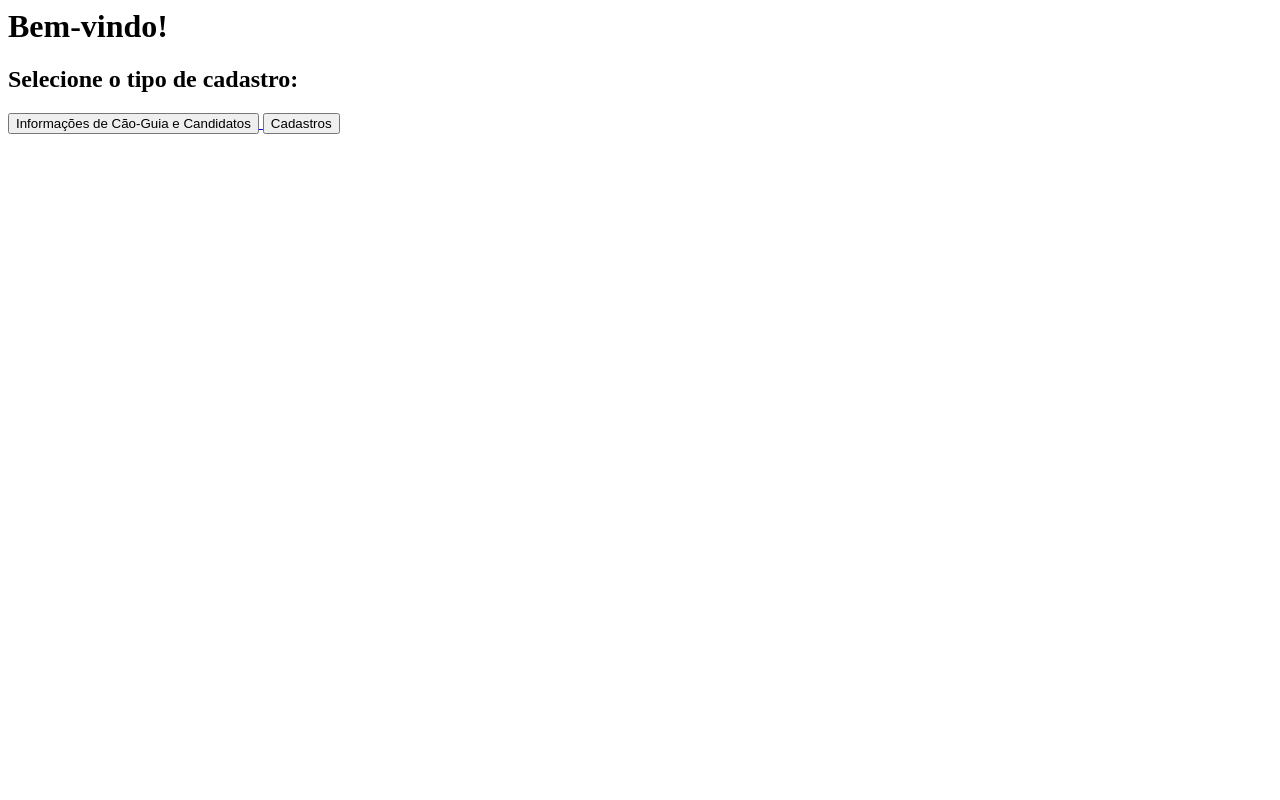
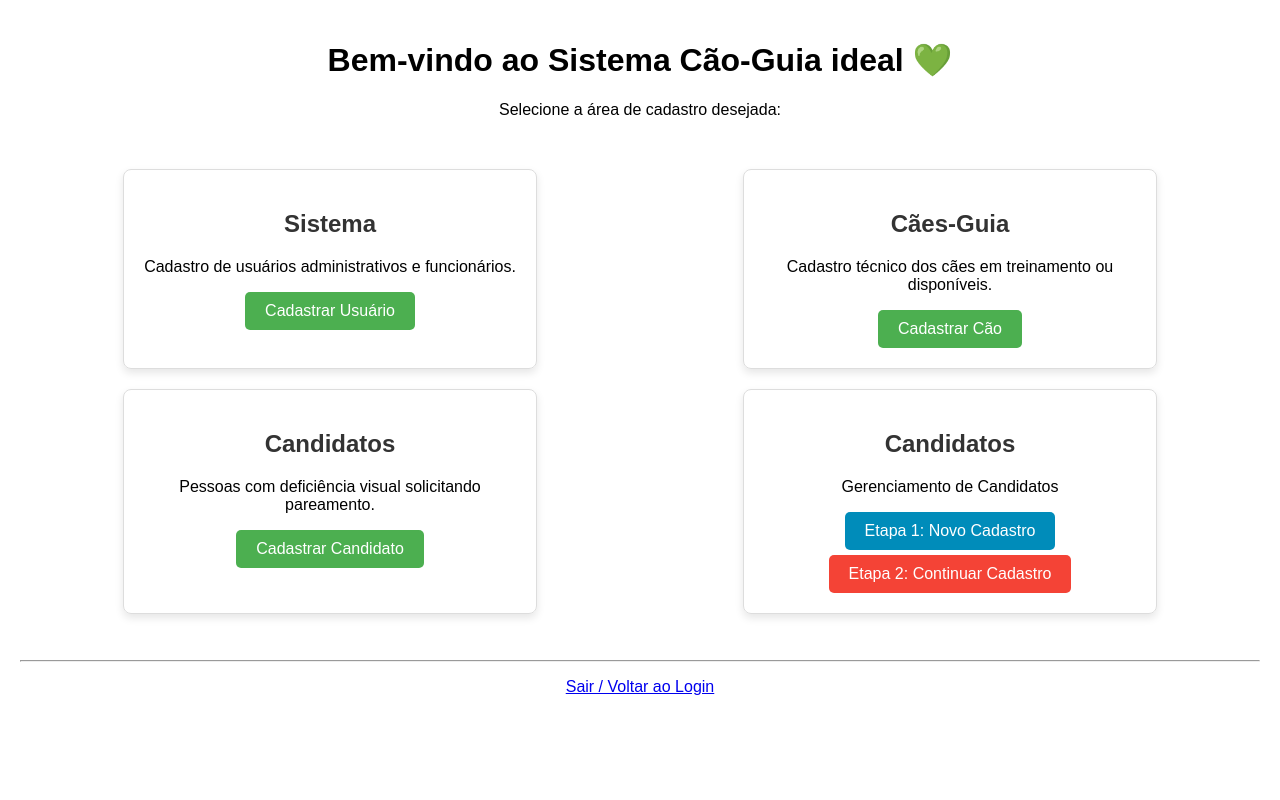
Before and after one commit to casaju/BD_PROTOTIPO, a Django app: page /home/ in a window 1280 px wide. Run offline with Django 5.2, Linux system fonts and the light colour scheme.

Commit message:
home page

```diff
--- a/cadastros/templates/cadastros/home.html
+++ b/cadastros/templates/cadastros/home.html
@@ -1,18 +1,96 @@
-<html>
+<!DOCTYPE html>
+<html lang="pt-br">
 <head>
+    <meta charset="UTF-8">
     <title>Página Inicial - Projeto Cão-Guia</title>
+    <style>
+        /* Estilo simples para dividir a tela em 3 partes */
+        body {
+            font-family: Arial, sans-serif;
+            text-align: center;
+            margin: 0;
+            padding: 20px;
+        }
+        .container {
+            display: flex;
+            justify-content: space-around;
+            flex-wrap: wrap;
+            margin-top: 50px;
+        }
+        .card {
+            border: 1px solid #ddd;
+            border-radius: 8px;
+            padding: 20px;
+            width: 30%;
+            min-width: 250px;
+            box-shadow: 0 4px 8px rgba(0,0,0,0.1);
+            margin-bottom: 20px;
+        }
+        .card h2 {
+            color: #333;
+        }
+        button {
+            background-color: #4CAF50;
+            color: white;
+            padding: 10px 20px;
+            border: none;
+            border-radius: 5px;
+            cursor: pointer;
+            font-size: 16px;
+        }
+        button:hover {
+            background-color: #45a049;
+        }
+    </style>
 </head>
 <body>
-    <h1>Bem-vindo!</h1>
-    <h2>Selecione o tipo de cadastro:</h2>
 
-    <a href="{% url 'informacoes_cadastros' %}">
-        <button>Informações de Cão-Guia e Candidatos</button>
+    <h1>Bem-vindo ao Sistema Cão-Guia ideal 💚 </h1>
+    <p>Selecione a área de cadastro desejada:</p>
+
+    <div class="container">
+
+        <div class="card">
+            <h2>Sistema</h2>
+            <p>Cadastro de usuários administrativos e funcionários.</p>
+            <a href="{% url 'cadastrar_usuario' %}">
+                <button>Cadastrar Usuário</button>
+            </a>
+        </div>
+
+        <div class="card">
+            <h2>Cães-Guia</h2>
+            <p>Cadastro técnico dos cães em treinamento ou disponíveis.</p>
+            <a href="{% url 'cadastrar_caoguia' %}">
+                <button>Cadastrar Cão</button>
+            </a>
+        </div>
+
+        <div class="card">
+            <h2>Candidatos</h2>
+            <p>Pessoas com deficiência visual solicitando pareamento.</p>
+            <a href="{% url 'cadastro_etapa1' %}">
+                <button>Cadastrar Candidato</button>
+            </a>
+        </div>
+
+    <div class="card">
+    <h2>Candidatos</h2>
+    <p>Gerenciamento de Candidatos</p>
+
+    <a href="{% url 'cadastro_etapa1' %}">
+        <button style="background-color: #008CBA; margin-bottom: 5px;">Etapa 1: Novo Cadastro</button>
     </a>
+    <br>
+    <a href="{% url 'verificar_cpf_etapa2' %}">
+        <button style="background-color: #f44336;">Etapa 2: Continuar Cadastro</button>
+    </a>
+        </div>
+    </div>
 
-    <a href="{% url 'cadastro_inicio' %}">
-        <button>Cadastros</button>
-    </a>
+    <br>
+    <hr>
+    <p><a href="{% url 'login' %}">Sair / Voltar ao Login</a></p>
 
 </body>
 </html>
--- a/cadastros/urls.py
+++ b/cadastros/urls.py
@@ -1,5 +1,5 @@
 from django.urls import path
-from .views import cadastro_etapa1, cadastrar_caoguia, cadastrar_usuario, cadastrar_formacao, cadastro_etapa2, cadastro_inicio, home, login_view
+from .views import cadastro_etapa1, cadastrar_caoguia, cadastrar_usuario, cadastrar_formacao, cadastro_etapa2, cadastro_inicio, home, login_view, verificar_cpf_etapa2
 
 urlpatterns = [
     path('usuarios/cadastrar/', cadastrar_usuario, name='cadastrar_usuario'),
@@ -9,5 +9,6 @@ urlpatterns = [
     path('home/', home, name='home'),
     path('', login_view, name='login'),
     path('candidato/novo/', cadastro_etapa1, name='cadastro_etapa1'),
-    path('candidato/complemento/', cadastro_etapa2, name='cadastro_etapa2'),
+    path('candidato/buscar/', verificar_cpf_etapa2, name='verificar_cpf_etapa2'),
+    path('candidato/etapa2/<str:cpf>/', cadastro_etapa2, name='cadastro_etapa2'),
 ]
--- a/cadastros/views.py
+++ b/cadastros/views.py
@@ -1,52 +1,61 @@
 from django.shortcuts import render, redirect, get_object_or_404
-from .forms import UsuarioForm,CandidatoEtapa1Form, CandidatoEtapa2Form, CaoGuiaForm, FormacaoDuplaForm, LoginForm, CustomUserCreationForm
+from .forms import UsuarioForm,CandidatoEtapa1Form, CandidatoEtapa2Form, CaoGuiaForm, FormacaoDuplaForm, LoginForm, CustomUserCreationForm, BuscaCPFForm
 from .forms import LoginForm
 from django.contrib.auth.models import User
 from django.contrib.auth import authenticate, login
 from .forms import CandidatoEtapa1Form, CandidatoEtapa2Form
 from .models import Candidato
+from django.contrib import messages
 
 def cadastro_etapa1(request):
     if request.method == 'POST':
         form = CandidatoEtapa1Form(request.POST)
         if form.is_valid():
-            # Salva a primeira parte
-            candidato = form.save()
-
-            # Armazena o ID do candidato na sessão para usar na etapa 2
-            request.session['candidato_id'] = str(candidato.id_candidato)
-
-            # Redireciona para a etapa 2
-            return redirect('cadastro_etapa2')
+            form.save()
+            messages.success(request, 'Etapa 1 concluída! Você pode continuar agora ou depois.')
+            return redirect('home') # Volta para home para o usuário escolher o que fazer
     else:
         form = CandidatoEtapa1Form()
 
-    return render(request, 'cadastros/cadastro_etapa1.html', {'form': form, 'titulo': 'Cadastro Inicial'})
+    return render(request, 'cadastros/cadastro_etapa1.html', {'form': form, 'titulo': 'Etapa 1: Dados Pessoais'})
 
-def cadastro_etapa2(request):
-    # Tenta pegar o ID salvo na sessão
-    candidato_id = request.session.get('candidato_id')
+# --- Nova View: Verifica CPF antes da Etapa 2 ---
+def verificar_cpf_etapa2(request):
+    if request.method == 'POST':
+        form = BuscaCPFForm(request.POST)
+        if form.is_valid():
+            cpf = form.cleaned_data['cpf']
+            # Verifica se existe no banco
+            if Candidato.objects.filter(pk=cpf).exists():
+                # Se existe, vai para a etapa 2 passando o CPF na URL
+                return redirect('cadastro_etapa2', cpf=cpf)
+            else:
+                messages.error(request, 'CPF não encontrado! Realize a Etapa 1 primeiro.')
+    else:
+        form = BuscaCPFForm()
 
-    if not candidato_id:
-        # Se não tiver ID, volta para o início (segurança)
-        return redirect('cadastro_etapa1')
+    return render(request, 'cadastros/busca_cpf.html', {'form': form, 'titulo': 'Acessar Etapa 2'})
 
-    # Busca o candidato no banco de dados
-    candidato = get_object_or_404(Candidato, pk=candidato_id)
+# --- View da Etapa 2 ---
+def cadastro_etapa2(request, cpf):
+    # Busca o candidato pelo CPF passado na URL ou dá erro 404
+    candidato = get_object_or_404(Candidato, pk=cpf)
 
     if request.method == 'POST':
-        # Carrega o formulário com a instância do candidato existente para ATUALIZAR
         form = CandidatoEtapa2Form(request.POST, instance=candidato)
         if form.is_valid():
             form.save()
-
-            # Limpa a sessão e redireciona para o sucesso ou home
-            del request.session['candidato_id']
-            return redirect('home') # Ou uma página de sucesso
+            messages.success(request, 'Cadastro completo realizado com sucesso!')
+            return redirect('home')
     else:
         form = CandidatoEtapa2Form(instance=candidato)
 
-    return render(request, 'cadastros/cadastro_etapa2.html', {'form': form, 'titulo': 'Cadastro Complementar'})
+    return render(request, 'cadastros/cadastro_etapa2.html', {
+        'form': form,
+        'titulo': f'Etapa 2: Completar perfil de {candidato.nome_candidato}'
+    })
+
+
 def cadastrar_usuario(request):
     if request.method == 'POST':
         user_form = CustomUserCreationForm(request.POST)
```
Also changed, not shown: cadastros/forms.py (+8 -3 lines), cadastros/models.py (+16 -25 lines), cadastros/templates/cadastros/busca_cpf.html (added, +26 -0 lines), cadastros/templates/cadastro_etapa1.html (renamed from cadastros/templates/cadastros/cadastro_etapa1.html).
